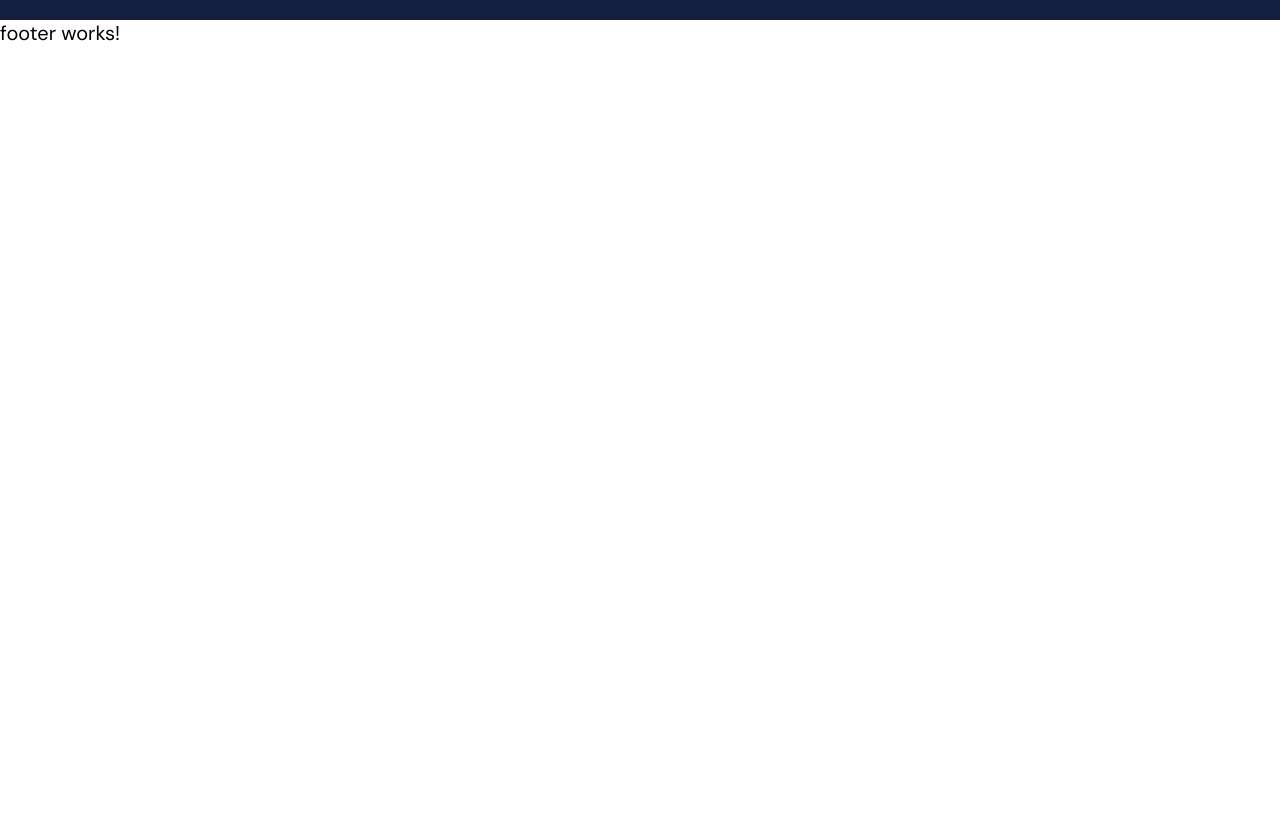
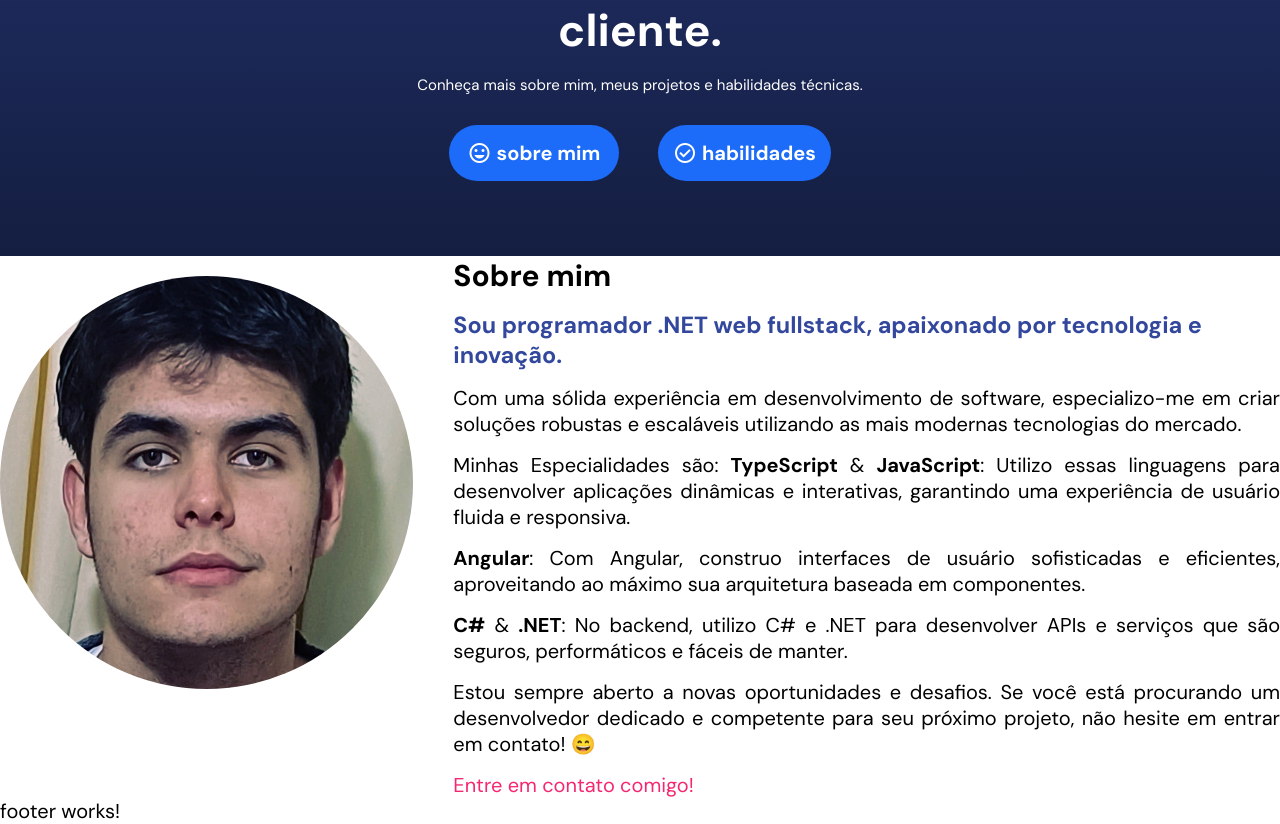
Before and after one commit to LucasDev07/portifolio-lucas, an Angular app: page / in a window 1280 px wide. Shown: the part 920-1744 px from the top of the page. Before the commit the page ends 966 px from the top, so only its background shows below. Built offline with nearby package versions, Linux system fonts and the light colour scheme.

Commit message:
box about

```diff
--- a/src/app/home/home.component.css
+++ b/src/app/home/home.component.css
@@ -1,5 +1,4 @@
 /* box banner */
-
 .banner {
     display: flex;
     justify-content: center;
@@ -33,24 +32,18 @@
     max-width: 450px;
 }
 
-
 .banner .box .buttons {
     display: flex;
     align-items: center;
-    /*flex-wrap: wrap: permite que os itens flexíveis se quebrem em
-    várias linhas, se necessário.*/
     flex-wrap: wrap;
     margin: 15px 0;
     width: 100%;
-    /* justify-content: space-evenly: atribui o espaço entre os itens
-     de um contêiner de forma uniforme. Isso significa que o espaço
-     entre cada item, bem como o espaço nas extremidades do contêiner,
-     será igual.*/
     justify-content: space-evenly;
 }
 
 .banner .box .buttons a {
     display: flex;
+    align-items: center;
     justify-content: center;
     padding: 15px;
     min-width: 170px;
@@ -67,6 +60,62 @@
     background: var(--color-blue-2);
 }
 
+
 .banner .box .buttons a i {
     margin-right: 5px;
 }
+
+/* box about */
+
+.about .box {
+    display: flex;
+    flex-direction: column;
+}
+
+
+/*flex: Define a capacidade de um item flexível crescer, encolher e
+a base flexível.*/
+.about .box .img{
+    flex: 1;
+    margin: 0 auto 20px;
+    margin-top: 20px;
+}
+
+.about .box .img img {
+    width: 240px;
+    border-radius: 50%;
+}
+
+.about .box .text {
+    flex: 2;
+}
+
+.about .box .text h3 {
+    color: var(--color-blue-2);
+    margin-top: 15px;
+}
+
+.about .box .text p {
+    margin: 15px 0;
+    text-align: justify;
+}
+
+.about .text a {
+    text-decoration: none;
+    color: var(--color-pink-1);
+    font-weight: 400;
+}
+
+@media (min-width: 768px) {
+    .about .box {
+        flex-direction: row;
+    }
+
+    .about .box .img img{
+        width: 100%;
+    }
+
+    .about .box .text {
+        padding-left: 40px;
+    }
+}
--- a/src/app/home/home.component.html
+++ b/src/app/home/home.component.html
@@ -8,7 +8,7 @@ central da página ou à funcionalidade principal da aplicação.-->
         <div class="box">
             <h1>
                 <span class="title1">Seja bem-vindo!</span>
-                <span class="title2"> Meu nome é Lucas Vargas e sou um apaixonado por tecnologia e desenvolvimento de software, com uma sólida experiência em C#, JavaScript, TypeScript, .NET e Angular.</span>
+                <span class="title2"> Meu nome é Lucas Vargas e sou um programador apaixonado por tecnologia e desenvolvimento de software. Crio aplicações que visam um funcionamento de alta performance e atender todas as necessidades do cliente.</span>
             </h1>
 
             <p class="paragraph">Conheça mais sobre mim, meus projetos e habilidades técnicas.</p>
@@ -28,4 +28,28 @@ central da página ou à funcionalidade principal da aplicação.-->
             </div>
         </div>
     </section>
+
+    <section id="about" class="container about">
+        <div class="box">
+            <div class="img">
+                <img src="/profile.jpg" alt="foto de lucas vargas">
+            </div>
+            <div class="text">
+                <h2>Sobre mim</h2>
+                <h3>Sou programador .NET web fullstack, apaixonado por tecnologia e inovação.</h3>
+
+                <p>Com uma sólida experiência em desenvolvimento de software, especializo-me em criar soluções robustas e escaláveis utilizando as mais modernas tecnologias do mercado.</p>
+
+                <p>Minhas Especialidades são: <b>TypeScript</b> & <b>JavaScript</b>: Utilizo essas linguagens para desenvolver aplicações dinâmicas e interativas, garantindo uma experiência de usuário fluida e responsiva.</p>
+
+                <p><b>Angular</b>: Com Angular, construo interfaces de usuário sofisticadas e eficientes, aproveitando ao máximo sua arquitetura baseada em componentes.</p>
+
+                <p><b>C#</b> & <b>.NET</b>: No backend, utilizo C# e .NET para desenvolver APIs e serviços que são seguros, performáticos e fáceis de manter.</p>
+
+                <p>Estou sempre aberto a novas oportunidades e desafios. Se você está procurando um desenvolvedor dedicado e competente para seu próximo projeto, não hesite em entrar em contato! 😄</p>
+
+                <a href="#contact">Entre em contato comigo!</a>
+            </div>
+        </div>
+    </section>
 </main>
```
Also changed, not shown: public/profile.jpg (added).
